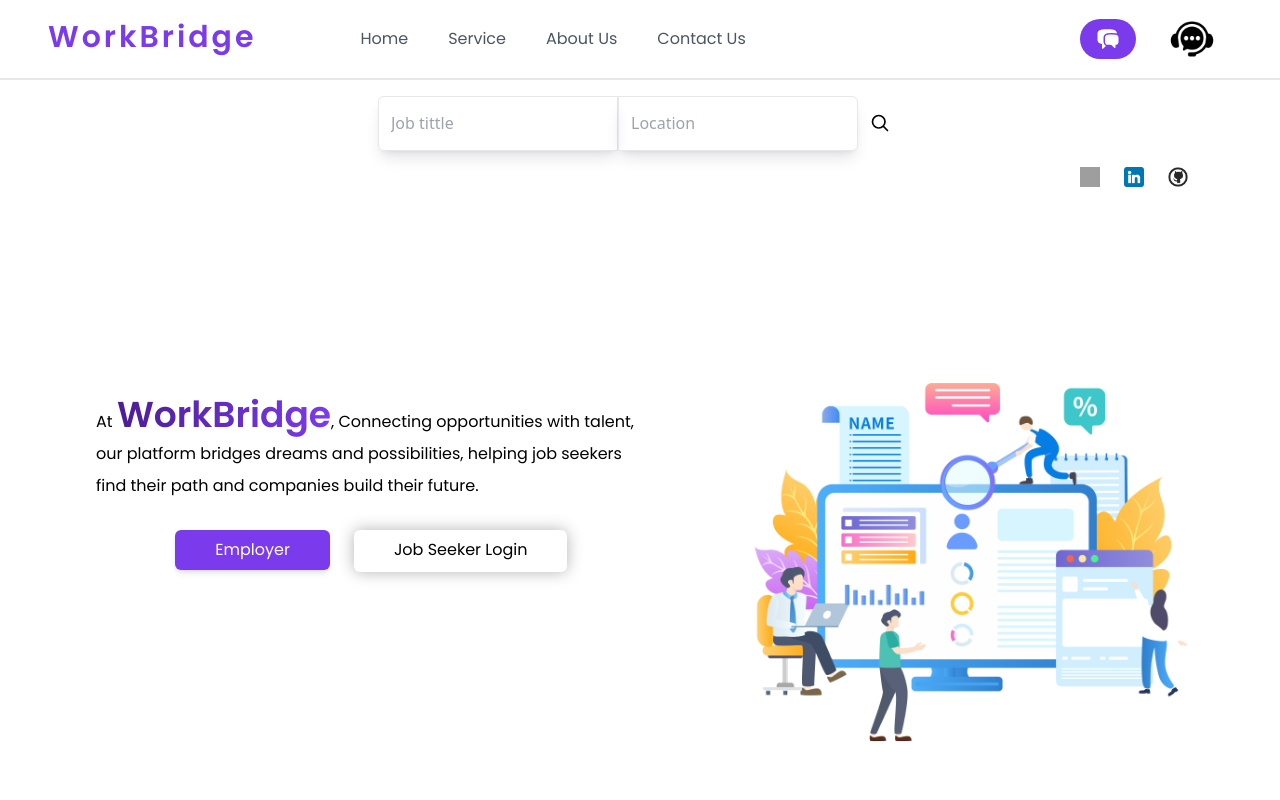
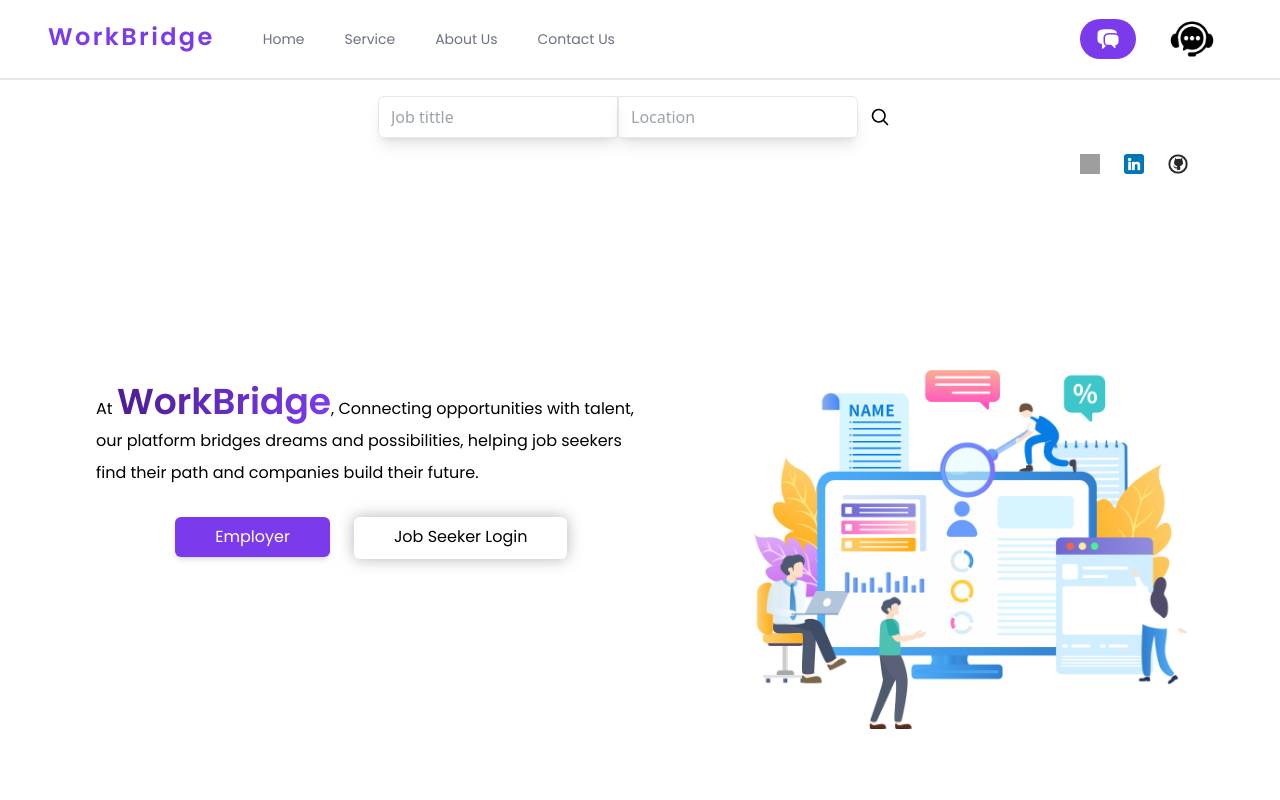
Before and after one commit to MidhunPM6/WorkBridge_Job_Portal-front-end, a React (Create React App) app: page / in a window 1280 px wide. Shown: the top 800 px of the page. Built offline with nearby package versions, Linux system fonts and the light colour scheme; grey boxes are pictures that could not be loaded.

Commit message:
Modified UI in Navbar and Main page

```diff
--- a/src/Components/Main-Page/NavBar.jsx
+++ b/src/Components/Main-Page/NavBar.jsx
@@ -4,6 +4,7 @@
 import { ContextSeekerName } from "../../Context/SeekerContext";
 import customerCareImg from '../../assets/customercare.png'
 import { UserContext } from "../../Context/UserDetailsContext";
+import logo from '../../assets/Logo.png'
 
 
 
@@ -24,22 +25,25 @@
   return (
     <>
       <div className="flex flex-col lg:flex-row justify-between items-center p-6 border-b-2 border-gray-200 h-auto lg:h-20 lg:sticky top-0 z-50 bg-white ">
-  <div className="flex flex-col lg:flex-row items-center w-full lg:w-auto">
-    <h1 onClick={()=>navigate('/')} className="text-3xl lg:text-3xl font-poppins font-semibold text-violet-600 m-6 mb-2 lg:mb-7 tracking-[.1em] cursor-pointer">
+  <div className="flex flex-col lg:flex-row  items-center w-full lg:w-auto">
+    <div className=" flex items-center ">
+
+    <h1 onClick={()=>navigate('/')} className="text-sm lg:text-2xl font-poppins font-semibold text-violet-600  sh m-6 mb-2 lg:mb-7 tracking-[.1em] cursor-pointer">
       WorkBridge
     </h1>
+    </div>
 
-    <div className="hidden lg:flex space-x-10 ml-0 lg:ml-20 font-poppins mt-4 lg:mt-0 text-gray-600">
-      <button className="text-md hover:text-violet-600">Home</button>
-      <NavHashLink to="#service" className="text-md hover:text-violet-600 place-content-center" smooth>Service</NavHashLink>
-      <NavHashLink to="#about" className="text-md hover:text-violet-600 place-content-center" smooth>About Us</NavHashLink>
-      <NavHashLink to="#contact" className="text-md hover:text-violet-600 place-content-center" smooth>Contact Us</NavHashLink>
+    <div className="hidden lg:flex space-x-10 ml-0 lg:ml-6 font-poppins mt-4 lg:mt-0 text-gray-500">
+      <button className="text-sm hover:text-gray-700 hover:underline underline-offset-4">Home</button>
+      <NavHashLink to="#service" className="text-sm hover:text-gray-700 place-content-center hover:underline underline-offset-4 " smooth>Service</NavHashLink>
+      <NavHashLink to="#about" className="text-sm hover:text-gray-700 place-content-center hover:underline underline-offset-4 " smooth>About Us</NavHashLink>
+      <NavHashLink to="#contact" className="text-sm hover:text-gray-700 place-content-center hover:underline underline-offset-4 " smooth>Contact Us</NavHashLink>
 
     </div>
   </div>
   {
     userDetails &&
-  <div className="lg:ml-40 flex flex-row">
+  <div className="lg:ml-auto mr-10 flex flex-row">
 
     <button onClick={()=>navigate('/profile')} className="flex flex-row mr-2  py-2 px-4  shadow-lg rounded-md hover:scale-105 hover:transition-all hover:duration-300 lg:text-sm ">
     <svg xmlns="http://www.w3.org/2000/svg" viewBox="0 0 24 24" fill="currentColor" className="size-6 mr-2">
@@ -83,10 +87,10 @@
             isMenuOpen ? "flex" : "hidden"
           }`}
         >
-          <NavHashLink to="#home" className="text-md hover:text-violet-600 place-content-center" smooth>Home</NavHashLink>
-      <NavHashLink to="#service" className="text-md hover:text-violet-600 place-content-center" smooth>Service</NavHashLink>
-      <NavHashLink to="#about" className="text-md hover:text-violet-600 place-content-center" smooth>About Us</NavHashLink>
-      <NavHashLink to="#contact" className="text-md hover:text-violet-600 place-content-center" smooth>Contact Us</NavHashLink>
+          <NavHashLink to="#home" className="text-sm hover:text-violet-600 place-content-center" smooth>Home</NavHashLink>
+      <NavHashLink to="#service" className="text-sm hover:text-violet-600 place-content-center" smooth>Service</NavHashLink>
+      <NavHashLink to="#about" className="text-sm hover:text-violet-600 place-content-center" smooth>About Us</NavHashLink>
+      <NavHashLink to="#contact" className="text-sm hover:text-violet-600 place-content-center" smooth>Contact Us</NavHashLink>
 
         </div>
 </div>
--- a/src/Components/Main-Page/SearchBar.jsx
+++ b/src/Components/Main-Page/SearchBar.jsx
@@ -6,7 +6,7 @@
       <div class='relative flex'>
         <input
           type='search'
-          class='relative m-0 block flex-auto rounded-l-md  pl-3 bg-transparent bg-clip-padding w-60 py-[0.90rem] outline-none focus:ring-1 focus:ring-gray-300 shadow-lg border  '
+          class='relative m-0 block flex-auto rounded-l-md  pl-3 bg-transparent bg-clip-padding w-60 py-[0.50rem] outline-none focus:ring-1 focus:ring-gray-300 shadow-lg border  '
           placeholder='Job tittle'
           aria-label='Search'
           id='exampleFormControlInput2'
@@ -14,7 +14,7 @@
         />
         <input
           type='search'
-          class='relative m-0 block flex-auto rounded-r-md  pl-3 bg-transparent bg-clip-padding w-60 py-[0.90rem] outline-none focus:ring-1 focus:ring-gray-300 shadow-lg border'
+          class='relative m-0 block flex-auto rounded-r-md  pl-3 bg-transparent bg-clip-padding w-60 py-[0.50rem] outline-none focus:ring-1 focus:ring-gray-300 shadow-lg border'
           placeholder='Location'
           aria-label='Search'
           id='exampleFormControlInput2'
```
